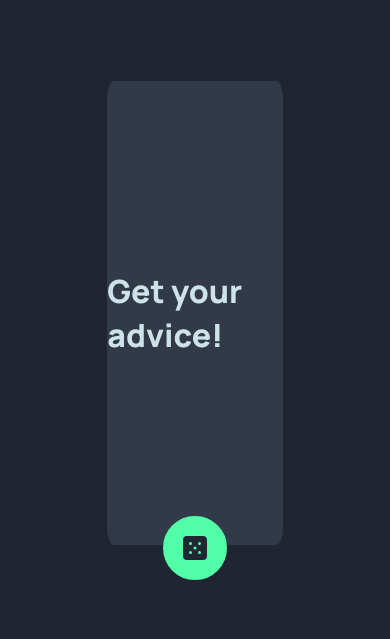
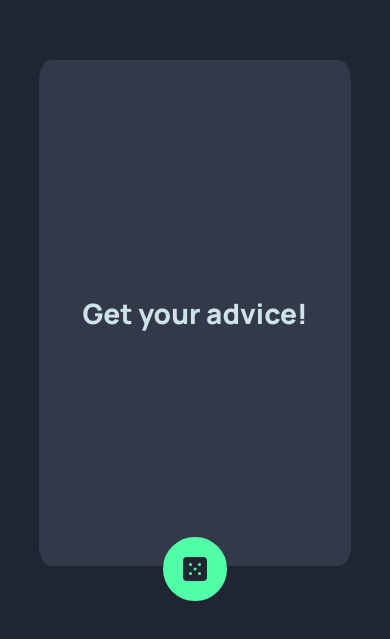
Before and after one commit to PabloRodrz/advice-generator-app, a React (Create React App) app: page / in a window 390 px wide. Shown: the part 109-748 px from the top of the page. Built offline with nearby package versions, Linux system fonts and the light colour scheme.

Commit message:
CSS updated

```diff
--- a/src/index.css
+++ b/src/index.css
@@ -35,7 +35,7 @@
   align-items: center;
 }
 
-@media only screen and (max-width: 320px) {
+@media only screen and (max-width: 800px) {
   .advices {
     width: 80%;
     height: 60%;
@@ -48,6 +48,9 @@
   .advice>h4 {
     font-size: 10px !important;
   }
+  .getadvice{
+    font-size: 20px;
+  }
 }
 
 
@@ -55,7 +58,7 @@
 
 .getadvice {
   color: hsl(193, 38%, 86%);
-  ;
+  font-size: 28px;
 }
 
 .advice {
```
